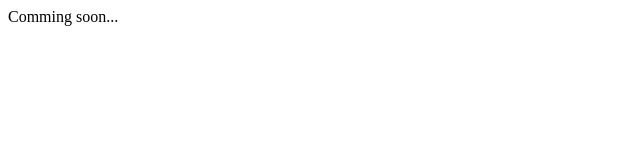
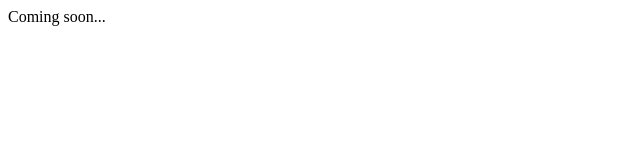
Before and after one commit to bharanisubramaniam/bharanisubramaniam.github.io, a plain HTML site: page index.html in a window 1280 px wide. Shown: the full height of the page, 0-640 px from the left. Drawn offline with Linux system fonts and the light colour scheme.

Commit message:
Update index.html

```diff
--- a/index.html
+++ b/index.html
@@ -3,6 +3,6 @@
 	<title>My Blog</title>
 </head>
 <body>
-Comming soon...
+Coming soon...
 </body>
 </html>
```
